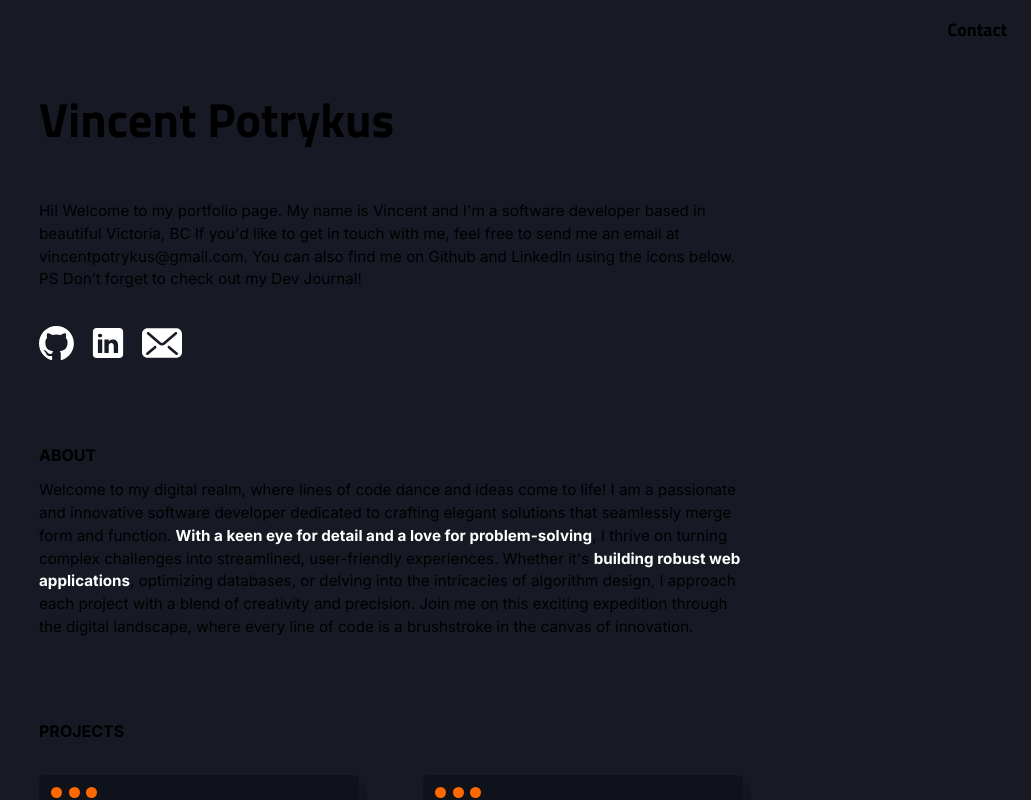
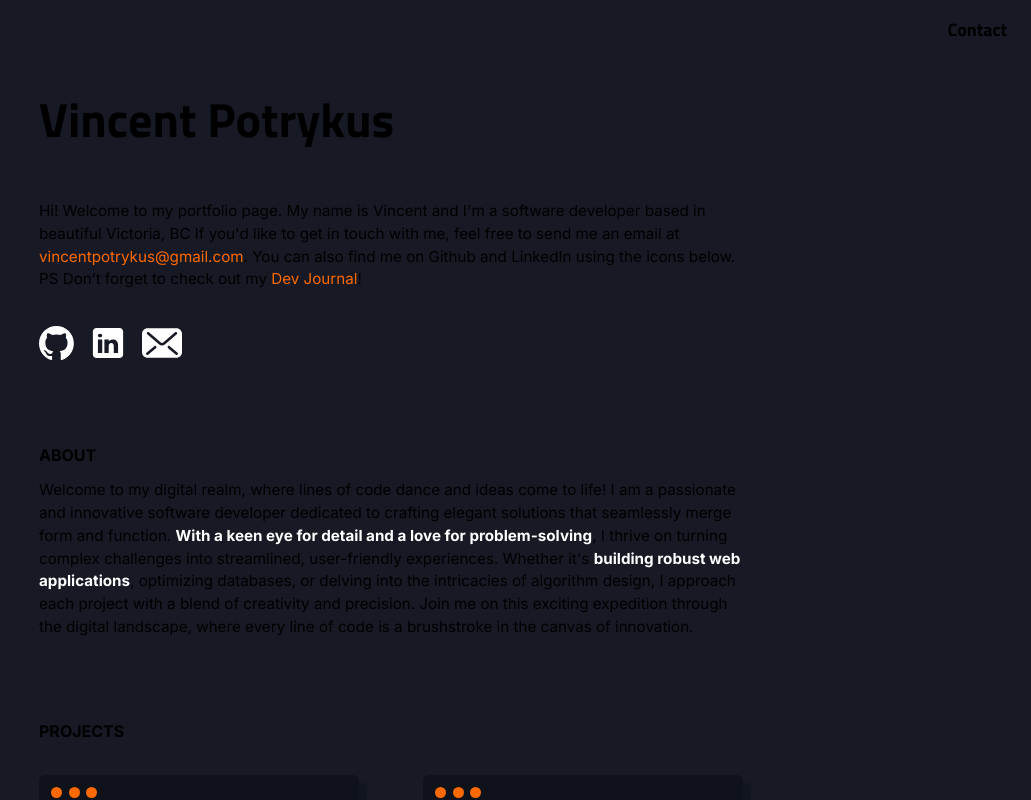
Before and after one commit to vnctptr/portfolio, a Next.js app: page / in a window 1280 px wide. Shown: the top 800 px of the page, without its empty margins (249-1280 px from the left). Built offline with nearby package versions, Linux system fonts and the light colour scheme.

Commit message:
Change link color

```diff
--- a/app/globals.css
+++ b/app/globals.css
@@ -40,3 +40,11 @@ p {
   background-color: #1b212d57;
   box-shadow: 0.5em 0.5em 0.1em rgba(15, 18, 26, 0.53);
 }
+
+.link-accent > a {
+  color: #ff6900;
+}
+
+.link-accent > a:hover {
+  color: #c85300;
+}
--- a/app/page.tsx
+++ b/app/page.tsx
@@ -16,7 +16,7 @@ export default function Home() {
             <h1 className="font-bold mb-14 text-left text-5xl header-font">
               Vincent Potrykus
             </h1>
-            <p className="text-left mb-8">
+            <p className="text-left mb-8 link-accent">
               Hi! Welcome to my portfolio page. My name is Vincent and I&apos;m
               a software developer based in beautiful Victoria, BC If you&apos;d
               like to get in touch with me, feel free to send me an email at{" "}
```
